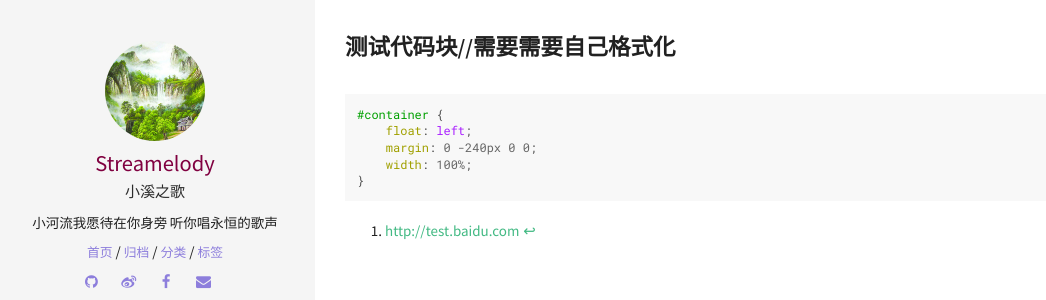
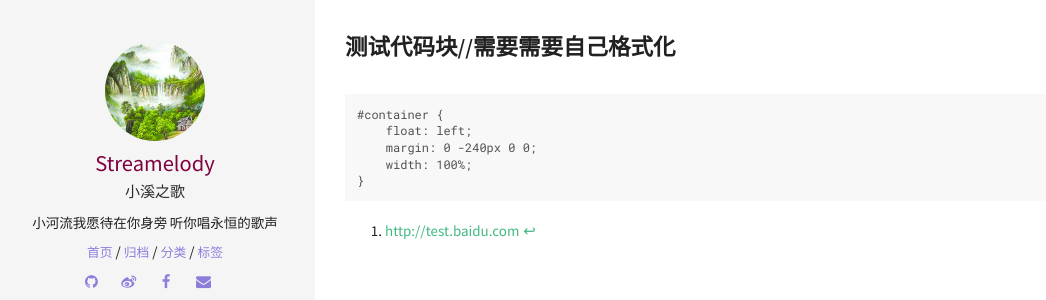
Before and after one commit to yaxauw/streamelody.github.io, a Jekyll site: the page built from _posts/2016-12-04-test-jekyll.md, in a window 1280 px wide. Shown: the part 243-543 px from the top of the page, without its empty margins (5-1051 px from the left). Built offline with Jekyll 4.4.1, drawn with Linux system fonts in a browser that asks for light colours; comment, search, counter and statistics services are not loaded.

Commit message:
commitString

```diff
--- a/_posts/2016-12-04-test-jekyll.md
+++ b/_posts/2016-12-04-test-jekyll.md
@@ -13,7 +13,7 @@ comments: true
 `灰底黄字测试。`
 
 ### 测试代码块//需要需要自己格式化
-~~~css
+~~~
 #container {
     float: left;
     margin: 0 -240px 0 0;
@@ -26,4 +26,5 @@ comments: true
 
 
 
+
 [^1]: <http://test.baidu.com>
```
